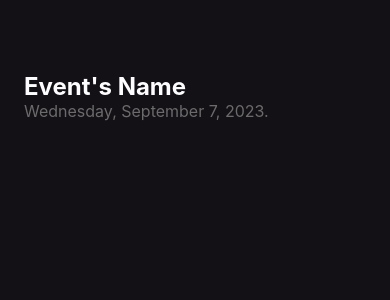
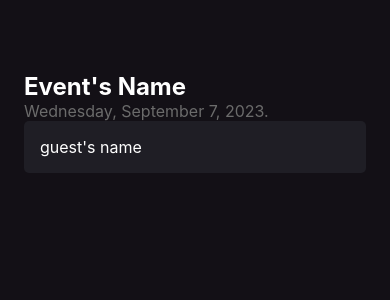
Before and after one commit to Ca-byte/im-here, a React Native app: screen / in a window 390 px wide. Shown: the top 300 px of the page. Built offline with nearby package versions, Linux system fonts and the light colour scheme.

Commit message:
data input

```diff
--- a/src/screens/Home/index.tsx
+++ b/src/screens/Home/index.tsx
@@ -1,4 +1,4 @@
-import { Text, View, StyleSheet } from "react-native";
+import { Text, View, StyleSheet, TextInput } from "react-native";
 import { styles } from "./styles";
 
 
@@ -13,6 +13,10 @@ export default function Home() {
       <Text style={styles.eventDate}>
         Wednesday, September 7, 2023.
       </Text>
+      <TextInput
+      placeholder="guest's name"
+      style={styles.input}
+      />
     </View>
   )
 }
--- a/src/screens/Home/styles.ts
+++ b/src/screens/Home/styles.ts
@@ -7,7 +7,7 @@ export const styles = StyleSheet.create({
       padding: 24
   },
   eventName: {
-    color: '#FDFCFE',
+    color: '#FFFF',
       fontSize: 24,
       fontWeight: 'bold',
       marginTop: 48
@@ -15,5 +15,12 @@ export const styles = StyleSheet.create({
   eventDate: {
     color: '#6B6B6B',
     fontSize: 16
+  },
+  input: {
+    backgroundColor:'#1F1E25',
+    borderRadius: 5,
+    color: '#FFFF',
+    padding: 16,
+    fontSize: 16,
   }
 })
```
